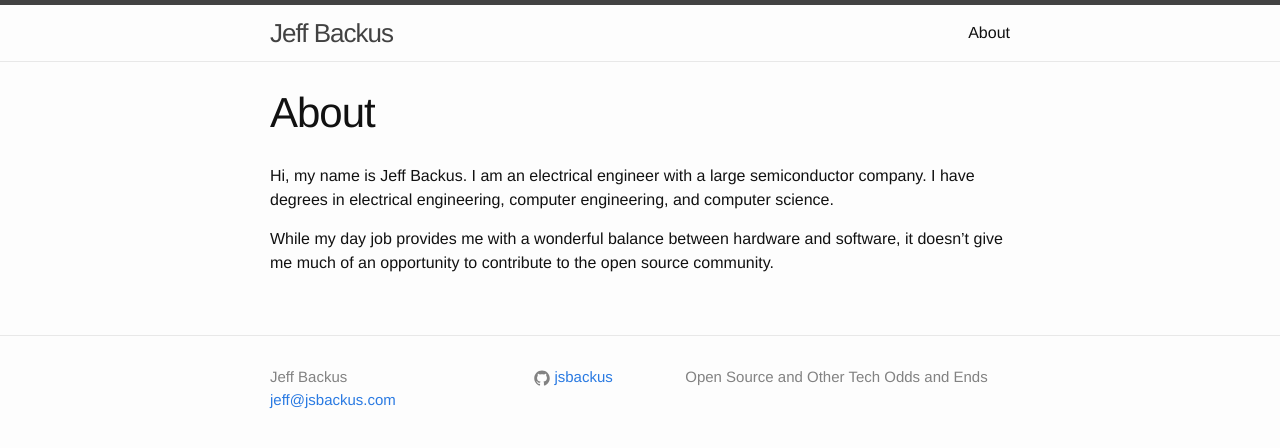
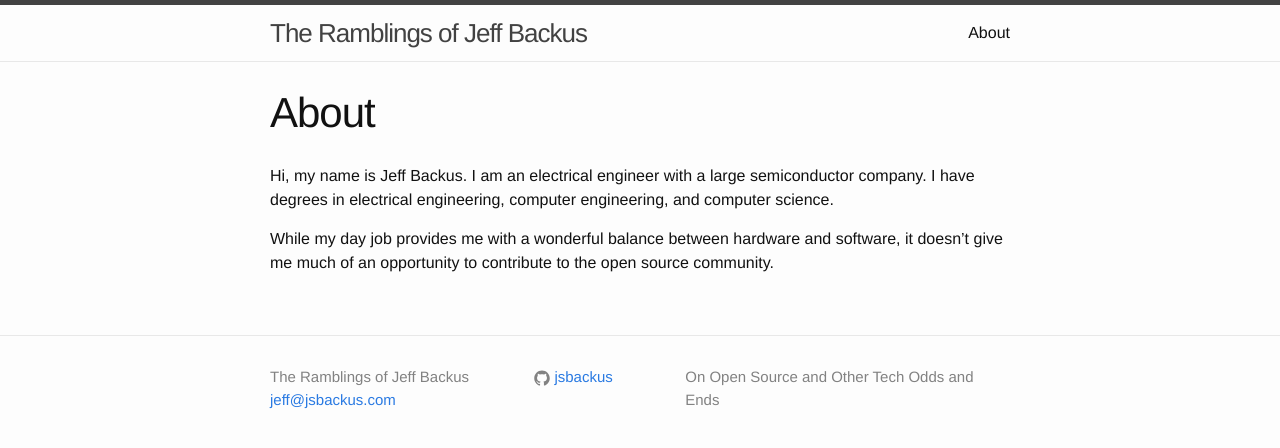
Before and after one commit to jsbackus/jsbackus.github.io, a Jekyll site: the page built from about.md, in a window 1280 px wide. Shown: the top 448 px of the page. Built offline with Jekyll 4.4.1, drawn with Linux system fonts in a browser that asks for light colours.

Commit message:
* Tweaked site title and description.

```diff
--- a/_config.yml
+++ b/_config.yml
@@ -1,8 +1,8 @@
 # Site settings
-title: Jeff Backus
+title: The Ramblings of Jeff Backus
 email: jeff@jsbackus.com
 description: > # this means to ignore newlines until "baseurl:"
-  Open Source and Other Tech Odds and Ends
+  On Open Source and Other Tech Odds and Ends
 baseurl: "" # the subpath of your site, e.g. /blog/
 url: "http://jsbackus.com" # the base hostname & protocol for your site
 github_username:  jsbackus
```
